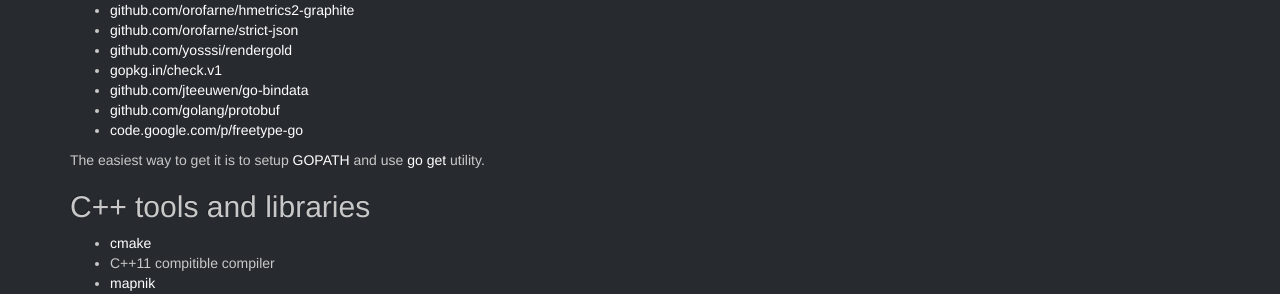
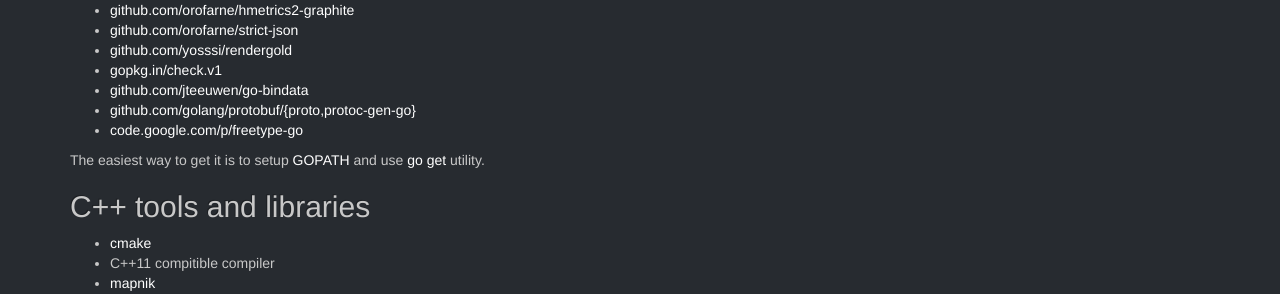
Before and after one commit to sputnik-maps/sputnik-maps.github.io, a Jekyll site: the page built from gopnik/installation.md, in a window 1280 px wide and 1017 px high. Shown: the part 376-670 px from the top of the window. Built offline with Jekyll 4.4.1, drawn with Linux system fonts in a browser that asks for light colours; Markdown is read by kramdown in place of the engine named in the settings.

Commit message:
[fix] gopnik dependencies list

```diff
--- a/gopnik/installation.md
+++ b/gopnik/installation.md
@@ -20,7 +20,7 @@ title: Gopnik installation
  * [github.com/yosssi/rendergold](https://github.com/yosssi/rendergold/)
  * [gopkg.in/check.v1](https://labix.org/gocheck)
  * [github.com/jteeuwen/go-bindata](https://github.com/jteeuwen/go-bindata)
- * [github.com/golang/protobuf](https://github.com/golang/protobuf)
+ * [github.com/golang/protobuf/{proto,protoc-gen-go}](https://github.com/golang/protobuf)
  * [code.google.com/p/freetype-go](https://code.google.com/p/freetype-go/)
 
 The easiest way to get it is to setup [GOPATH](https://golang.org/doc/code.html#GOPATH) and use [go get](https://golang.org/cmd/go/#hdr-Download_and_install_packages_and_dependencies) utility.
```
